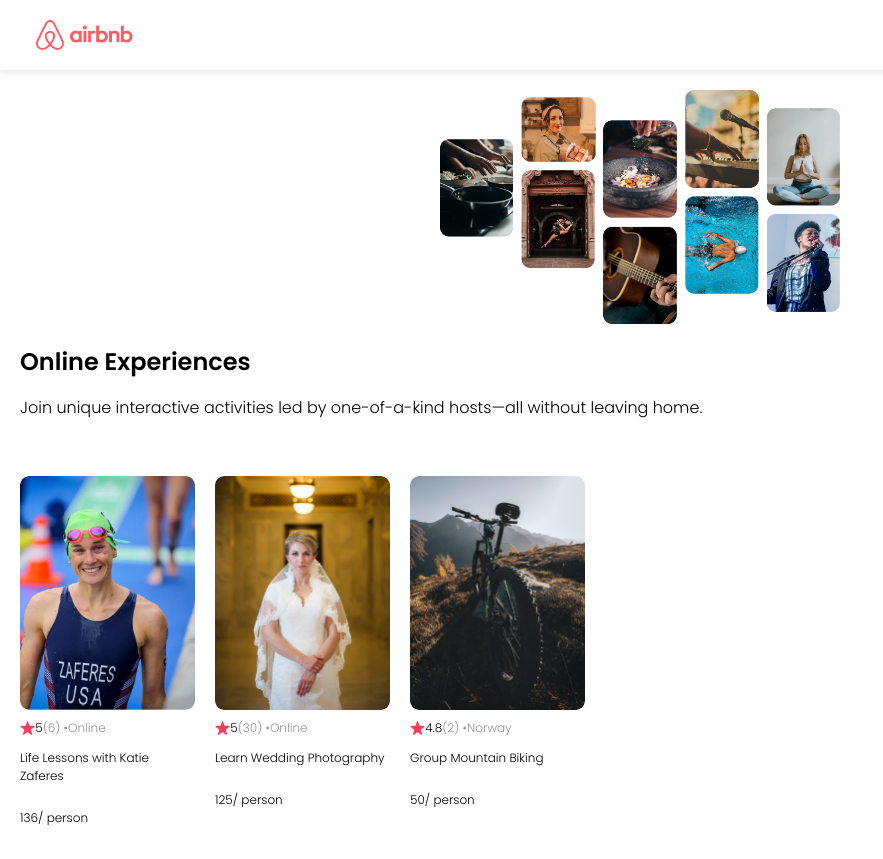
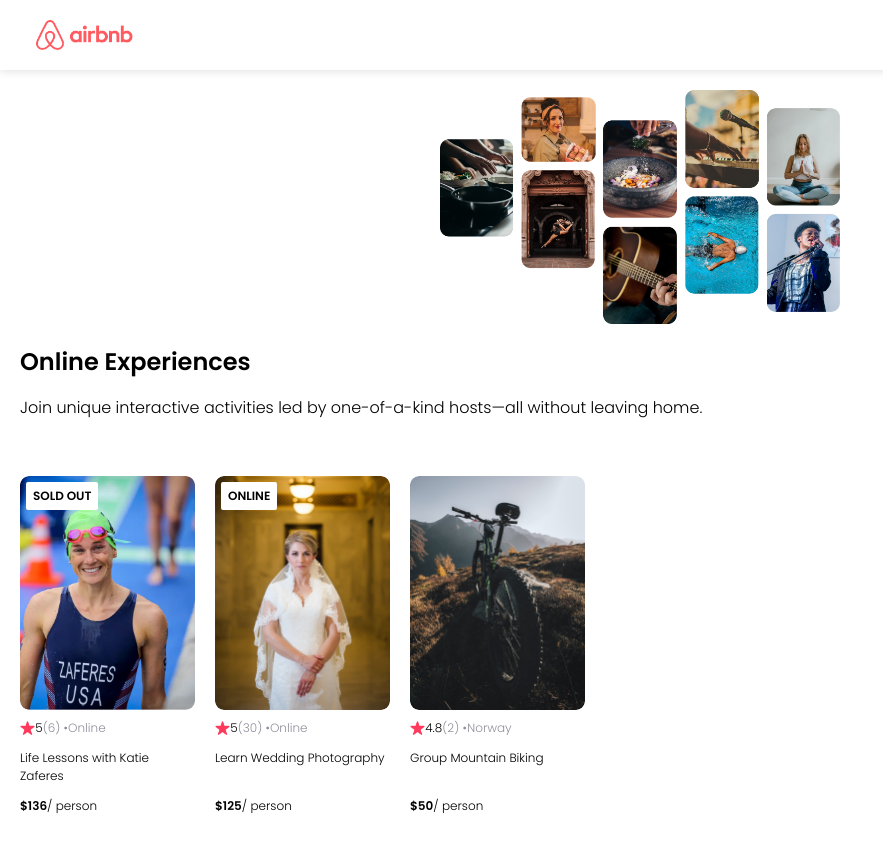
Before and after one commit to earleharrisjr/scrimba-airbb, a React (Vite) app: page / in a window 1280 px wide. Shown: the whole page, without its empty margins (0-883 px from the left). Built offline with nearby package versions, Linux system fonts and the light colour scheme.

Commit message:
pass object as props

```diff
--- a/src/App.jsx
+++ b/src/App.jsx
@@ -8,12 +8,7 @@
   const cardElements = cardData.map(card => {
     return <Card
       key={card.id}
-      image={card.coverImg}
-      rating={card.stats.rating}
-      reviewCount={card.stats.reviewCount}
-      location={card.location}
-      title={card.title}
-      price={card.price}
+      card={card}
     />
 
 
--- a/src/components/Card.jsx
+++ b/src/components/Card.jsx
@@ -4,20 +4,27 @@
 
 
 export default function Card(props) {
+    let badgeText
+    if (props.card.openSpots === 0) {
+        badgeText = "SOLD OUT";
+    } else if (props.card.location === "Online") {
+        badgeText = "ONLINE";
+    }
 
 
     return (
         <div className="card">
-            <img src={`../public/images/${props.image}`} className="card--photo" />
+            {badgeText && <div className="card--badge">{badgeText}</div>}
+            <img src={`../public/images/${props.card.coverImg}`} className="card--photo" />
             {/* above is string interpolation used with JSX. Notice how we use brackets, then the tiks, then the ${}. */}
             <div className="card--info">
                 <img src="../public/images/Star.png" className="star--photo" />
-                <span>{props.rating}</span>
-                <span className="gray">({props.reviewCount}) • </span>
-                <span className="gray">{props.location}</span>
+                <span>{props.card.stats.rating}</span>
+                <span className="gray">({props.card.stats.reviewCount}) • </span>
+                <span className="gray">{props.card.location}</span>
             </div>
-            <p className="card--title">{props.title}</p>
-            <p><span className="card--price">{props.price}</span>/ person</p>
+            <p className="card--title">{props.card.title}</p>
+            <p className="card--price"><span className="bold">${props.card.price}</span>/ person</p>
         </div>
     )
 }
--- a/src/index.css
+++ b/src/index.css
@@ -59,9 +59,10 @@
 .card{
   width:175px;
   font-size: 12px;
-  flex: 0 0 auto;         /* ADD */
-  display: flex;          /* ADD */
-  flex-direction: column; /* ADD */
+  flex: 0 0 auto;
+  display: flex;
+  flex-direction: column;
+  position: relative;
 }
 
 .card--photo{
@@ -87,3 +88,13 @@
 .card--price {
   margin-top: auto;
 }
+
+.card--badge {
+  position: absolute;
+  top: 6px;
+  left: 6px;
+  background-color: white;
+  padding: 5px 7px;
+  border-radius: 2px;
+  font-weight: bold;
+}
```
